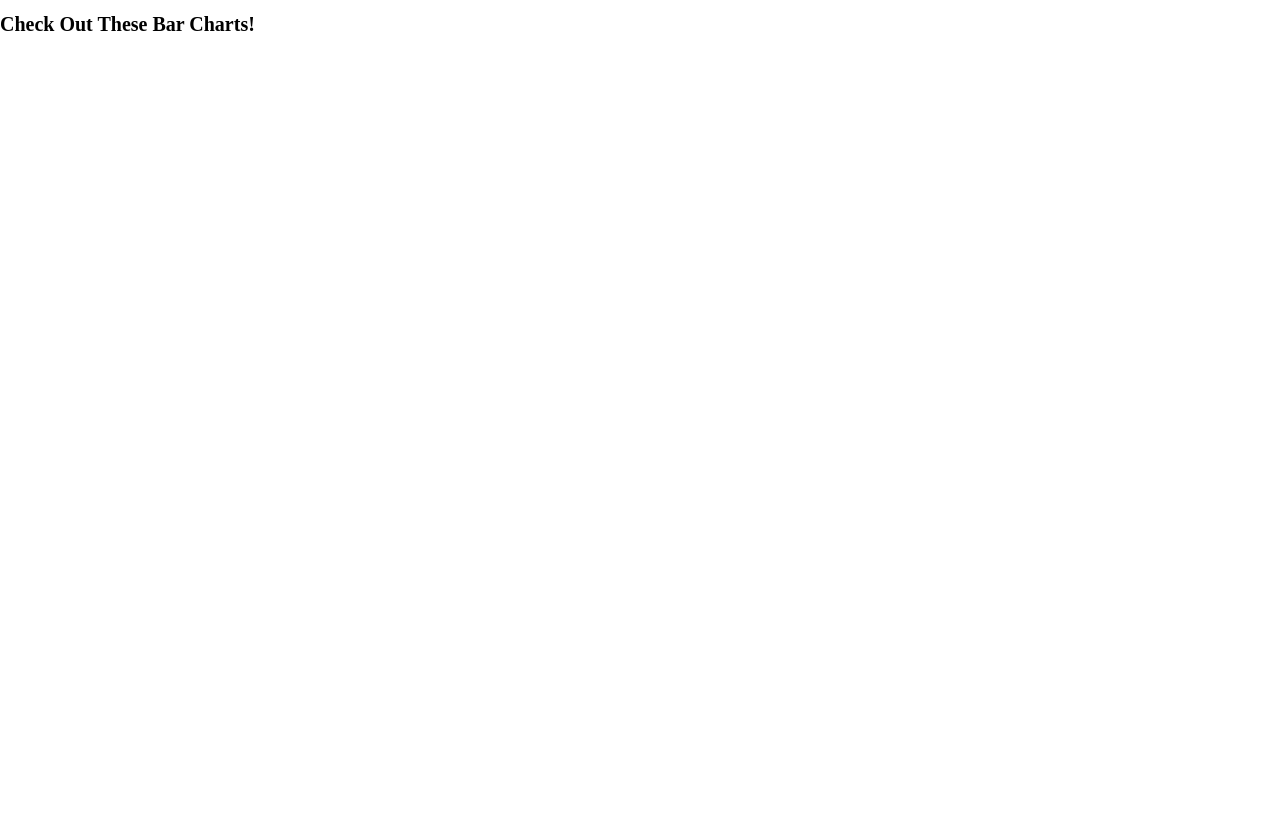
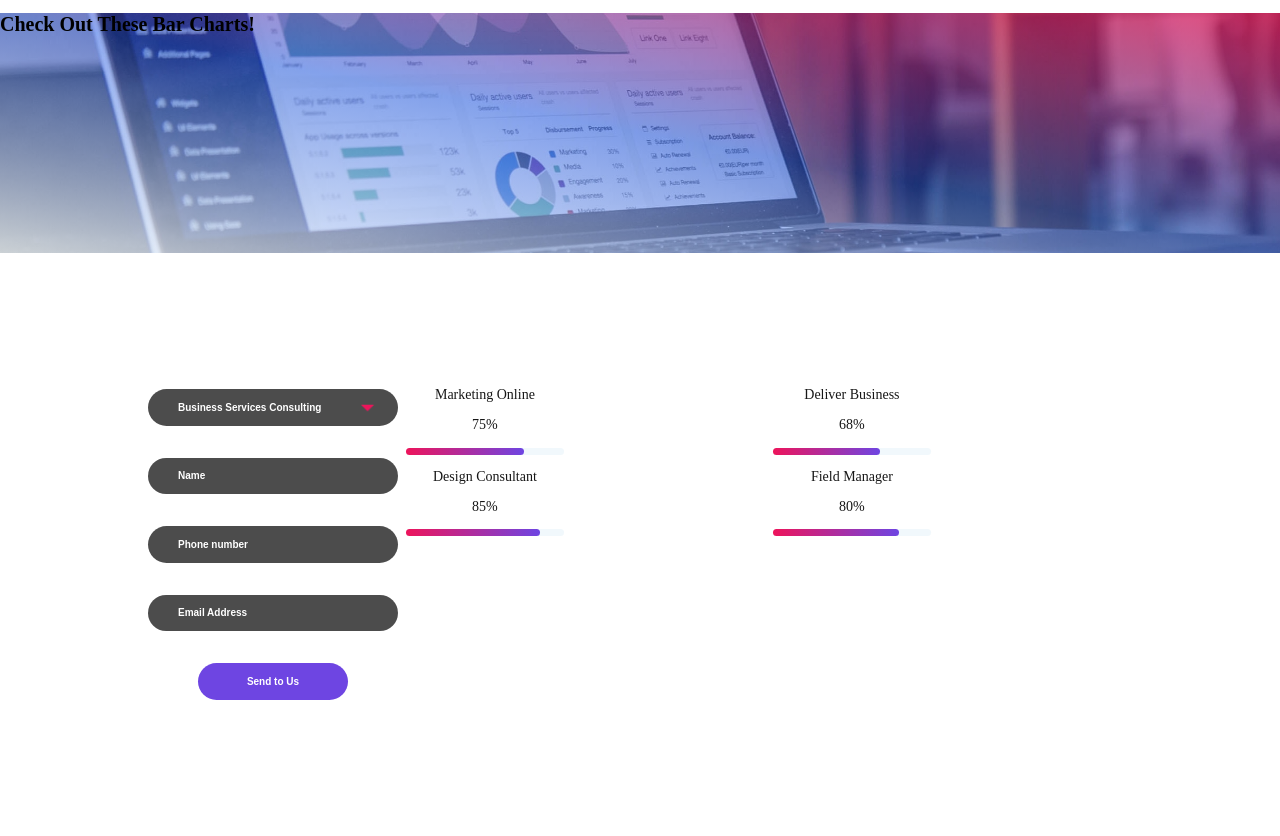
Before and after one commit to kendallrowe/barchartproject, a plain HTML site: page index.html in a window 1280 px wide. Before the commit the page ends 800 px from the top, so only its background shows below. Drawn offline with nearby package versions, Linux system fonts and the light colour scheme.

Commit message:
Added in form and general stylings along with some images to set structure of demo page

```diff
--- a/index.html
+++ b/index.html
@@ -12,10 +12,86 @@
     <h1>Check Out These Bar Charts!</h1>
   </header>
   <main id="maincontent" class="maincontent">
+    <section class="inputsAndCharts">
+      <div class="wrapper inputsOutputs">
+        <form action="" method="POST" name="loginForm" class="blackBGForm">
+          <div class="galleryRow flexItem clearfix">
+            <select name="serviceType">
+                <option value="financialAnalysis">Financial Analysis</option>
+                <option value="investmentPlanning">Investment Planning</option>
+                <option value="savingInvestment">Saving & Investment</option>
+                <option value="investmentBanking">Investment Banking</option>
+                <option value="businessConsulting" selected>Business Services Consulting</option>
+                <option value="onlineConsulting">Online Consulting</option>
+            </select><!-- Service Type -->
+
+            <input type="name" placeholder="Name" id="name" required>
+            <label for="name" class="visuallyhidden">name</label>
+          </div>
+
+          <div class="galleryRow flexItem clearfix">
+            <input type="phone" placeholder="Phone number" id="phone" required>
+            <label for="phone" class="visuallyhidden">phone</label>
+
+            <input type="email" placeholder="Email Address" id="email" required>
+            <label for="email" class="visuallyhidden">email address</label>
+          </div>
+
+          <input type="submit" class="generalButton purpleButton" value="Send to Us">
+        </form>
+
+
+        <div class="statRow flexItem">
+          <div class="roleAndStat">
+            <div class="statLabel flexItem">
+              <P>Marketing Online</P>
+              <p>75%</p>
+            </div>
+            <div class="statBar marketingStat">
+              <span></span>
+            </div>
+          </div>
+
+          <div class="roleAndStat">
+            <div class="statLabel flexItem">
+              <P>Design Consultant</P>
+              <p>85%</p>
+            </div>
+            <div class="statBar designStat">
+              <span></span>
+            </div>
+          </div>
+        </div>
+
+        <div class="statRow flexItem">
+          <div class="roleAndStat">
+            <div class="statLabel flexItem">
+              <P>Deliver Business</P>
+              <p>68%</p>
+            </div>
+            <div class="statBar deliverStat">
+              <span></span>
+            </div>
+          </div>
+
+          <div class="roleAndStat">
+            <div class="statLabel flexItem">
+              <P>Field Manager</P>
+              <p>80%</p>
+            </div>
+            <div class="statBar fieldStat">
+              <span></span>
+            </div>
+          </div>
+        </div>
+      </div><!-- Wrapper -->
+    </section><!-- Main Section -->
+
+
+  </main>
   <footer>
 
   </footer>
-  </main>
   <script src="https://ajax.googleapis.com/ajax/libs/jquery/3.2.1/jquery.min.js"></script>
   <script src="scripts/script.js"></script>
 </body>
--- a/styles/style.css
+++ b/styles/style.css
@@ -38,3 +38,178 @@ img{
 .skip-link:focus {
     left: 0;
 }
+
+/*Wrapper Styles*/
+.wrapper {
+    max-width: 1000px;
+    margin: 0 auto;
+    width: 97%;
+    text-align: center;
+  }
+
+  .smallWrapper {
+    max-width: 600px;
+    width: 97%;
+    text-align: center;
+  }
+
+  .centeredItem {
+    margin: 0 auto;
+  }
+
+/* Hero and Header Formatting */
+.hero {
+    background: linear-gradient(to top right,rgba(241, 248, 252, .8), rgba(13, 78, 247, .4), rgba(237, 20, 91, .7) ), url(Assets/charts-header.jpg);
+    background-repeat: no-repeat;
+    background-position: center;
+    background-size: cover;
+    height: 30vh;
+    margin: 0 auto;
+    position: relative;
+  }
+
+/*Buttons*/
+.headingButton {
+margin-top: 2vh;
+}
+
+.generalButton {
+border-radius: 30px;
+padding: 12.5px 30px;
+font-weight: bold;
+box-sizing: border-box;
+width: 150px;
+display: inline-block;
+text-align: center;
+transition: 0.3s;
+}
+
+.purpleButton {
+background-color: #6e45e2;
+color: white;
+}
+
+.purpleButton:hover,
+.whiteButton:hover,
+.buttonOnBlack:hover {
+  background: #ed145b;
+  color: white;
+}
+
+/* Section Formatting */
+/* Section Backgrounds */
+section{
+    padding-top: 15vh;
+    padding-bottom: 15vh;
+    text-align: center;
+    margin: 0 auto;
+}
+
+section.redBG {
+    background-color: #ed145b;
+    color: white;
+    padding-bottom: 22.5vh;
+}
+
+.inputsOutputs {
+    display: flex;
+}
+
+/* Input form Formatting */
+
+
+.containerForm {
+    text-align: center;
+    color: white;
+}
+
+p.italicizedP {
+    font-family: 'Libre Baskerville', serif;
+    font-style: italic;
+}
+
+.containerForm p {
+    margin-bottom: 5vh;
+}
+
+select,
+input {
+    -moz-appearance: none;
+    -webkit-appearance: none;
+    appearance: none;
+    border-radius: 30px;
+    padding: 12.5px 30px;
+    width: 250px;
+    box-sizing: border-box;
+    font-weight: bold;
+    background-color: rgba(0,0,0,.7);
+    margin: 2vh 1vh;
+    border: none;
+    color: white;
+}
+
+::placeholder {
+    color: white;
+}
+
+select {
+    background-image: url(Assets/downarrow.png);
+    background-repeat: no-repeat;
+    background-size: 15px;
+    background-position: 90% center;
+}
+
+/* Bar Chart Output Section */
+/*Percentage Gradient Bars*/
+.statRow {
+    width: 100%;
+    justify-content: space-between;
+}
+
+.roleAndStat {
+    width: 43%;
+    margin: 1vh 0;
+}
+
+.statLabel {
+    justify-content: space-between;
+    margin-bottom: 1vh;
+}
+
+.statLabel p {
+    color: #171717;
+    font-size: 1.4rem;
+
+}
+
+.statBar {
+    height: 7px;
+    width: 100%;
+    position: relative;
+    background: #f1f8fc;
+    border-radius: 25px;
+}
+
+.statBar > span {
+    display: block;
+    height: 100%;
+    border-radius: 25px;
+    background: linear-gradient(to right, #ed145b, #6e45e2);
+    overflow: hidden;
+}
+
+.marketingStat > span {
+    width: 75%;
+}
+
+.designStat > span {
+    width: 85%;
+}
+
+.deliverStat > span {
+    width: 68%;
+}
+
+.fieldStat > span {
+    width: 80%;
+}
```
Also changed, not shown: scripts/wow.min.js (added), styles/Assets/charts-header.jpg (added), styles/Assets/downarrow.png (added).
